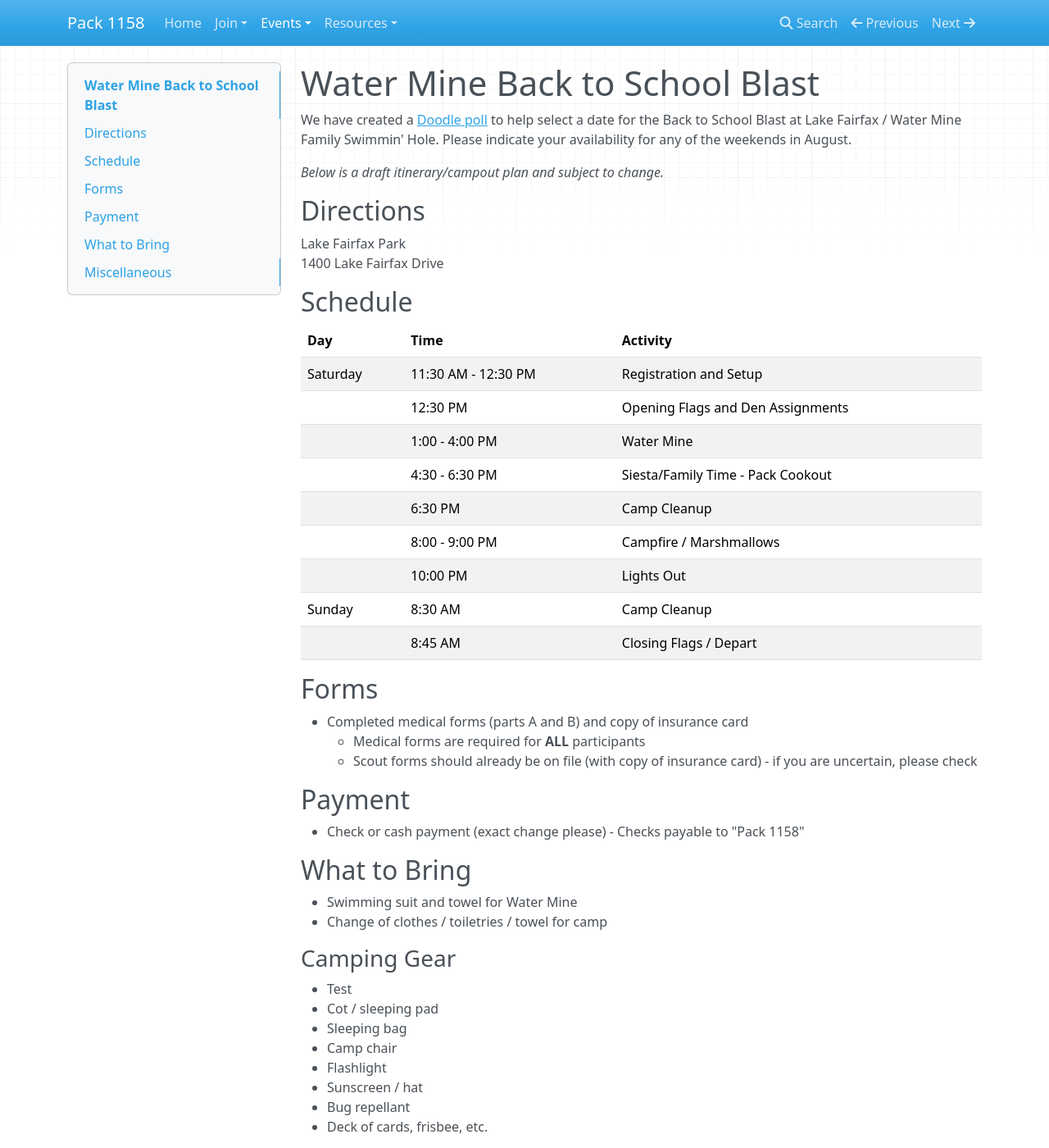
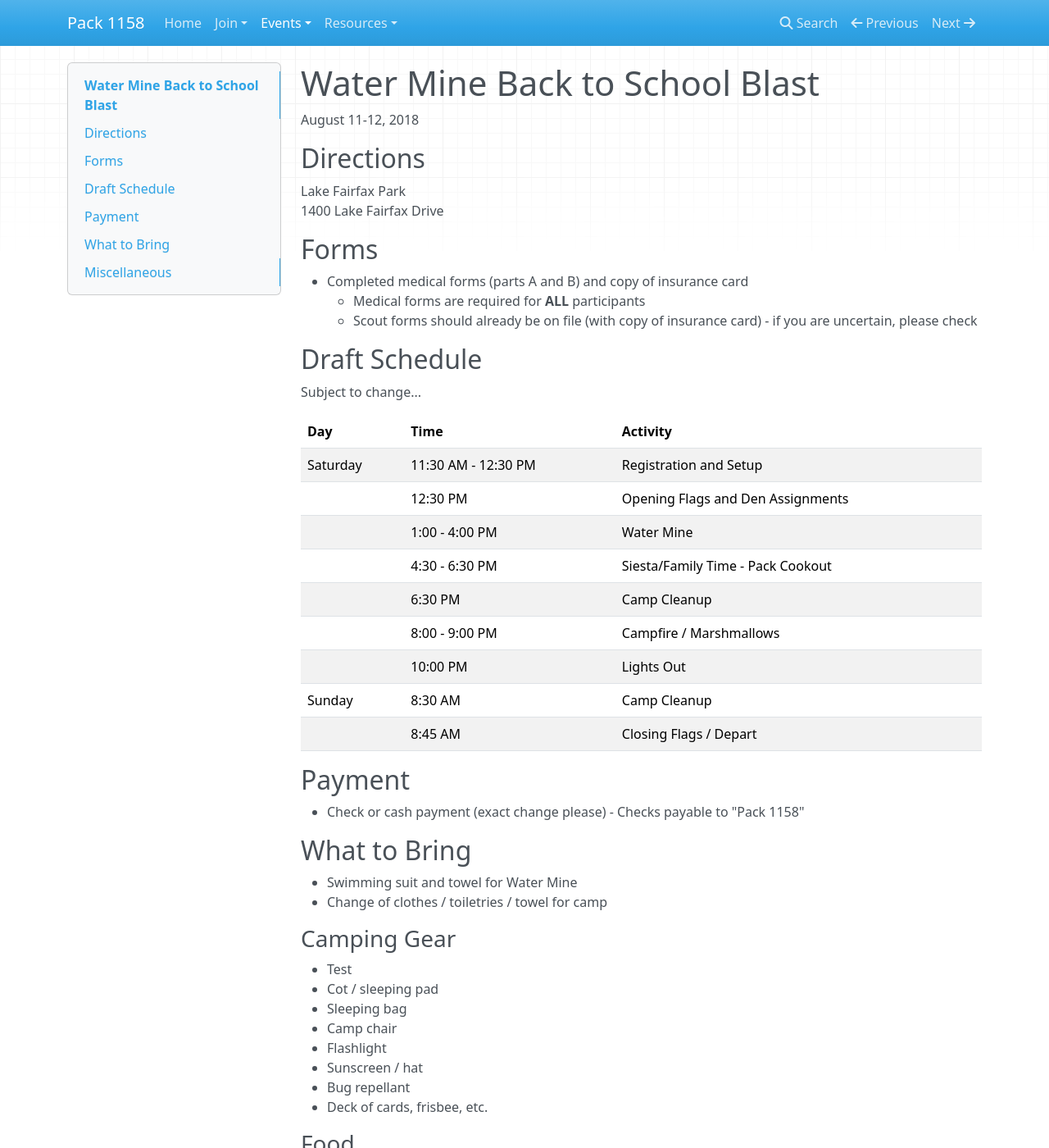
Before and after one commit to pack1158/pack1158.github.io, an MkDocs documentation site: the page built from docs/events/water-mine-back-to-school-blast.md, in a window 1280 px wide and 1400 px high. Shown: the whole window at 82% size. Built offline with MkDocs 1.6.1, drawn with Linux system fonts in a browser that asks for light colours; nearby versions of some CDN libraries; old or Windows-style settings are respelled for this version of MkDocs.

Commit message:
Update water mine page with date

```diff
--- a/docs/events/water-mine-back-to-school-blast.md
+++ b/docs/events/water-mine-back-to-school-blast.md
@@ -1,18 +1,22 @@
 # Water Mine Back to School Blast
 
-We have created a [Doodle poll](https://doodle.com/poll/26dseem9zap3fax5) to
-help select a date for the Back to School Blast at Lake Fairfax / Water Mine
-Family Swimmin' Hole. Please indicate your availability for any of the weekends
-in August.
-
-*Below is a draft itinerary/campout plan and subject to change.*
+August 11-12, 2018
 
 ## Directions
 
 Lake Fairfax Park</br>
 1400 Lake Fairfax Drive
 
-## Schedule
+## Forms
+
+- Completed medical forms (parts A and B) and copy of insurance card
+    - Medical forms are required for **ALL** participants
+    - Scout forms should already be on file (with copy of insurance card) - if
+      you are uncertain, please check
+
+## Draft Schedule
+
+Subject to change...
 
 | Day | Time | Activity|
 |:--|:--|:--|
@@ -25,13 +29,6 @@ Lake Fairfax Park</br>
 |  | 10:00 PM | Lights Out |
 | Sunday | 8:30 AM | Camp Cleanup |
 |  | 8:45 AM | Closing Flags / Depart |
-
-## Forms
-
-- Completed medical forms (parts A and B) and copy of insurance card
-    - Medical forms are required for **ALL** participants
-    - Scout forms should already be on file (with copy of insurance card) - if
-      you are uncertain, please check
 
 ## Payment
 
@@ -54,6 +51,7 @@ Lake Fairfax Park</br>
 - Deck of cards, frisbee, etc.
 
 ### Food
+
 - Bring a bag lunch for Saturday check-in and snacks for the day
 - Bring water, drinks, and ice for your family
 - Bring a main dish for your family (pack will provide charcoal)
```
